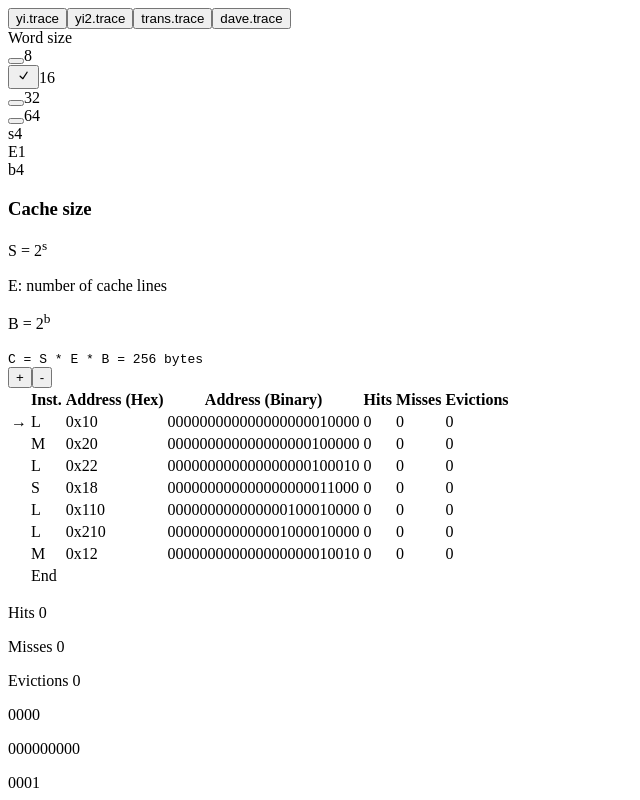
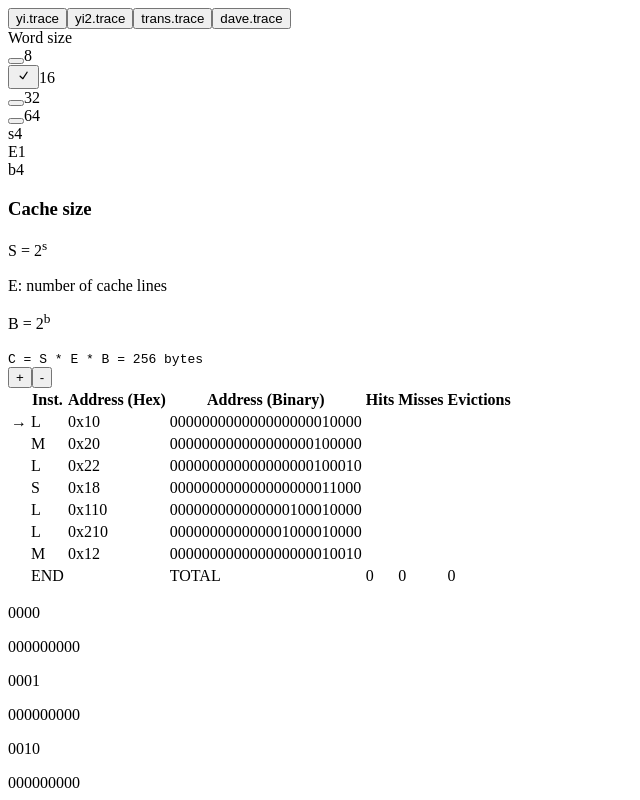
Before and after one commit to ahnwarez/ahnwarez.github.io, a React (Vite) app: page / in a window 1280 px wide. Shown: the top 800 px of the page, without its empty margins (0-640 px from the left). Built offline with nearby package versions, Linux system fonts and the light colour scheme.

Commit message:
display summary

```diff
--- a/src/App.tsx
+++ b/src/App.tsx
@@ -195,7 +195,6 @@ export function App() {
           </div>
           <TraceView trace={program} pc={pc} s={s} b={b} word={word} />
           <CacheView
-            addresses={program}
             sets={cache.sets}
             pc={pc}
             E={E}
--- a/src/components/cacheView.tsx
+++ b/src/components/cacheView.tsx
@@ -1,8 +1,4 @@
-import { parse } from '../traces'
-import clsx from 'clsx'
-import { BlockStates, Sets } from '../cache'
-
-type Addresses = ReturnType<typeof parse>
+import { Sets } from '../cache'
 
 interface CacheViewProps {
   word: number
@@ -11,28 +7,12 @@ interface CacheViewProps {
   B: number
   E: number
   pc: number
-  addresses: Addresses
   sets: Sets
 }
 
-export function CacheView({ addresses, s, b, word, sets }: CacheViewProps) {
-  const summary = addresses.reduce(
-    (acc, v) => ({
-      hits: acc.hits + v.hit,
-      misses: acc.misses + v.miss,
-      evictions: acc.evictions + v.eviction,
-    }),
-    { hits: 0, misses: 0, evictions: 0 },
-  )
+export function CacheView({ s, b, word, sets }: CacheViewProps) {
   return (
     <div className="flex flex-col">
-      <div className="flex gap-2">
-        <div className="flex gap-2">
-          <p>Hits {summary.hits}</p>
-          <p>Misses {summary.misses}</p>
-          <p>Evictions {summary.evictions}</p>
-        </div>
-      </div>
       <div
         id="sets"
         className="flex flex-col bg-card rounded-lg p-4 text-sm font-mono"
@@ -55,20 +35,6 @@ export function CacheView({ addresses, s, b, word, sets }: CacheViewProps) {
                   <span className="text-amber-600">
                     {line.tag.toString(2).padStart(word - (s + b), '0')}
                   </span>
-                  {/* <div className="flex ml-4 border bg-muted">
-                    {Array.from({ length: b }, (_, i) => BigInt(i)).map(
-                      (current) => (
-                        <div
-                          className={clsx(
-                            'w-10 h-10',
-                            Number(current) === Number(line.blockIndex.index)
-                              ? getColorState(line.blockIndex.state)
-                              : '',
-                          )}
-                        ></div>
-                      ),
-                    )}
-                  </div>*/}
                 </div>
               ))}
             </div>
@@ -78,9 +44,3 @@ export function CacheView({ addresses, s, b, word, sets }: CacheViewProps) {
     </div>
   )
 }
-
-function getColorState(state: Set[number][number]['blockIndex']['state']) {
-  if (state === BlockStates.Valid) return 'bg-primary'
-  else if (state === BlockStates.Evicted) return 'bg-primary opacity-50'
-  else return ''
-}
--- a/src/components/traceView.tsx
+++ b/src/components/traceView.tsx
@@ -1,8 +1,9 @@
-import { parse } from '../traces'
+import { parse } from '../program'
 import {
   Table,
   TableBody,
   TableCell,
+  TableFooter,
   TableHead,
   TableHeader,
   TableRow,
@@ -17,6 +18,14 @@ interface TraceProps {
 }
 
 export function TraceView({ s, b, pc, word, trace }: TraceProps) {
+  const summary = trace.reduce(
+    (acc, v) => ({
+      hits: acc.hits + v.hit,
+      misses: acc.misses + v.miss,
+      evictions: acc.evictions + v.eviction,
+    }),
+    { hits: 0, misses: 0, evictions: 0 },
+  )
   return (
     <Table>
       <TableHeader>
@@ -51,18 +60,25 @@ export function TraceView({ s, b, pc, word, trace }: TraceProps) {
                 {t.B.toString(2).padStart(b, '0')}
               </span>
             </TableCell>
-            <TableCell> {t.hit}</TableCell>
-            <TableCell> {t.miss}</TableCell>
-            <TableCell> {t.eviction}</TableCell>
+            <TableCell> {t.hit > 0 && '●'}</TableCell>
+            <TableCell> {t.miss > 0 && '●'}</TableCell>
+            <TableCell> {t.eviction > 0 && '●'}</TableCell>
           </TableRow>
         ))}
+      </TableBody>
+      <TableFooter>
         <TableRow>
           <TableCell className="text-foreground size-8">
             {trace.length === pc ? '→' : ''}
           </TableCell>
-          <TableCell className="text-zinc-600">End</TableCell>
+          <TableCell className="text-zinc-600">END</TableCell>
+          <TableCell className="text-zinc-600"></TableCell>
+          <TableCell className="text-zinc-600 text-right">TOTAL</TableCell>
+          <TableCell className="text-foreground">{summary.hits}</TableCell>
+          <TableCell className="text-foreground">{summary.misses}</TableCell>
+          <TableCell className="text-foreground">{summary.evictions}</TableCell>
         </TableRow>
-      </TableBody>
+      </TableFooter>
     </Table>
   )
 }
```
